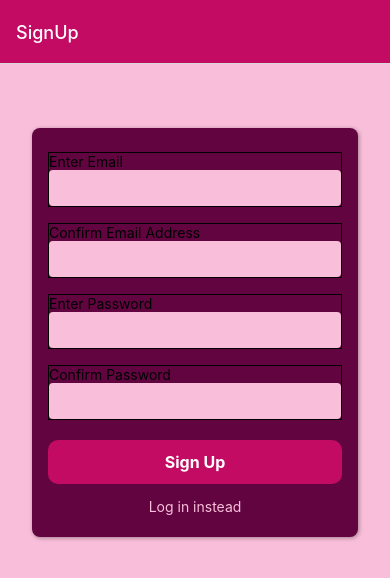
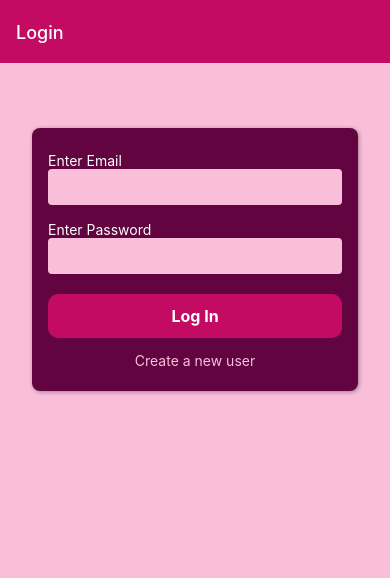
Before and after one commit to gurjnderSingh/RNUserAuthentication, a React Native app in the folder UserAuthentication/: screen /Login in a window 390 px wide. Shown: the top 578 px of the page. Built offline with nearby package versions, Linux system fonts and the light colour scheme.

Commit message:
Login and singup UI completed. User can move to signup from login screen and vice versa

```diff
--- a/UserAuthentication/App.js
+++ b/UserAuthentication/App.js
@@ -5,7 +5,7 @@ import {createNativeStackNavigator} from '@react-navigation/native-stack';
 import {COLOR} from './constants/styles';
 import LoginUI from './Screens/LoginScreen';
 import Button from './UI/Button';
-import WelcomeScreen from './Screens/WelcomeScreen';
+
 import FlatButton from './UI/FlatButton';
 import LoadingOverlay from './UI/LoadingOverlay';
 import IconButton from './UI/IconButton';
@@ -14,6 +14,8 @@ import AuthContent from './Auth/AuthContent';
 
 import SignUpScreen from './Screens/SignUpScreen';
 import LoginScreen from './Screens/LoginScreen';
+import WelcomeScreen from './Screens/WelcomeScreen';
+import { color } from 'react-native-reanimated';
 
 const Stack = createNativeStackNavigator();
 
@@ -25,10 +27,23 @@ function AuthStack() {
         headerTintColor: 'white',
         contentStyle: {backgroundColor: COLOR.primary100},
       }}>
-      {/* <Stack.Screen name="Login" component={LoginScreen} /> */}
+      <Stack.Screen name="Login" component={LoginScreen} />
       <Stack.Screen name="SignUp" component={SignUpScreen} />
     </Stack.Navigator>
   );
+}
+function AuthenticatedStack() {
+  return(
+      <Stack.Navigator
+      screenOptions={{
+        headerStyle:{backgroundColor: COLOR.primary500},
+        headerTintColor:'white',
+        contentStyle:{backgroundColor: color.primary100}
+      }}
+      >
+        <Stack.Screen name='"Welcome' component={WelcomeScreen}/>
+      </Stack.Navigator>
+  )
 }
 
 function Navigation() {
--- a/UserAuthentication/Auth/AuthContent.js
+++ b/UserAuthentication/Auth/AuthContent.js
@@ -1,12 +1,15 @@
 import React, {useState} from 'react';
 import {Alert, StyleSheet, View} from 'react-native';
+import {useNavigation} from '@react-navigation/native';
 
 import FlatButton from '../UI/FlatButton';
 import AuthForm from './AuthForm';
 import { COLOR } from '../constants/styles';
 
 
+
 function AuthContent({isLogin, onAuthenticate}) {
+  const navigation = useNavigation();
   const [credentialsInvalid, setCredentialsInvalid] = useState({
     email: false,
     password: false,
@@ -15,13 +18,16 @@ function AuthContent({isLogin, onAuthenticate}) {
   });
 
   function switchAuthModeHandler() {
-    // Todo
+    if (isLogin) {
+      navigation.navigate('SignUp');
+    } else {
+      navigation.navigate('Login');
+    }
   }
 
   function submitHandler(credentials) {
     console.log('Entered data ->', credentials);
     let {email, confirmEmail, password, confirmPassword} = credentials;
-
     email = email.trim();
     password = password.trim();
 
--- a/UserAuthentication/Auth/AuthForm.js
+++ b/UserAuthentication/Auth/AuthForm.js
@@ -3,22 +3,22 @@ import {View, Text, StyleSheet} from 'react-native';
 import Buttton from '../UI/Button';
 import Input from './Input';
 
-function AuthForm({islogin, onSubmit, credentialsInvalid}) {
-  const [enteredEmail, setenteredEmail] = useState('');;
-  const [enteredConfirmEmail, setenteredConfirmEmail] = useState('');;
-  const [enteredPassword, setenteredPassword] = useState('');;
-  const [enteredConfirmPassword, setenteredConfirmPassword] = useState('');;
+function AuthForm({isLogin, onSubmit, credentialsInvalid}) {
+  const [enteredEmail, setenteredEmail] = useState('');
+  const [enteredConfirmEmail, setenteredConfirmEmail] = useState('');
+  const [enteredPassword, setenteredPassword] = useState('');
+  const [enteredConfirmPassword, setenteredConfirmPassword] = useState('');
 
   const {
-      email: emailIsInvalid,
-      confirmEmail: emailsDontMatch,
-      password: passwordIsInvalid,
-      confirmPassword: passwordsDontMatch,
-    } = credentialsInvalid;
+    email: emailIsInvalid,
+    confirmEmail: emailsDontMatch,
+    password: passwordIsInvalid,
+    confirmPassword: passwordsDontMatch,
+  } = credentialsInvalid;
 
   function updateInputValuesHandler(inputType, enteredValue) {
     console.log('setting it');
-    switch  (inputType) {
+    switch (inputType) {
       case 'email':
         setenteredEmail(enteredValue);
         break;
@@ -43,7 +43,7 @@ function AuthForm({islogin, onSubmit, credentialsInvalid}) {
     });
   };
 
-  return  (
+  return (
     <View>
       <View>
         <Input
@@ -51,9 +51,9 @@ function AuthForm({islogin, onSubmit, credentialsInvalid}) {
           keyboardType="email-address"
           // isInvalid={emailIsInvalid}
           value={enteredEmail}
-          onUpdateValue={(value)=> updateInputValuesHandler('email', value)}
+          onUpdateValue={value => updateInputValuesHandler('email', value)}
         />
-        {!islogin && (
+        {!isLogin && (
           <Input
             label="Confirm Email Address"
             keyboardType="email-address"
@@ -71,7 +71,7 @@ function AuthForm({islogin, onSubmit, credentialsInvalid}) {
           value={enteredPassword}
           onUpdateValue={value => updateInputValuesHandler('password', value)}
         />
-        {!islogin && (
+        {!isLogin && (
           <Input
             label="Confirm Password"
             onUpdateValue={value =>
@@ -84,12 +84,12 @@ function AuthForm({islogin, onSubmit, credentialsInvalid}) {
         )}
         <View style={styles.buttons}>
           <Buttton onPress={onSubmitHandler}>
-            {islogin ? 'Log In' : 'Sign Up'}
+            {isLogin ? 'Log In' : 'Sign Up'}
           </Buttton>
         </View>
       </View>
     </View>
-  );;
+  );
 }
 export default AuthForm;
 const styles = StyleSheet.create({
--- a/UserAuthentication/Auth/Input.js
+++ b/UserAuthentication/Auth/Input.js
@@ -5,12 +5,12 @@ import {COLOR} from '../constants/styles';
 function Input({label, keyboardType, secure, onUpdateValue, value, isInvalid}) {
 
   function updateVal(enteredVal) {
-    console.log(enteredVal);
     onUpdateValue(enteredVal)
   }
   return  (
     <View style={styles.inputContainer}>
-      <Text style={[styles.label && isInvalid && styles.labelInvalid]}>
+      <Text style={{color:'white'}}>
+        {/* {[styles.label && isInvalid && styles.labelInvalid]}> */}
         {label}
       </Text>
       <TextInput
@@ -31,7 +31,7 @@ export default Input;
 const styles = StyleSheet.create({
   inputContainer: {
     marginVertical: 8,
-    borderWidth: 1,
+    borderWidth: 0,
   },
   label: {
     color: 'white',
--- a/UserAuthentication/Screens/LoginScreen.js
+++ b/UserAuthentication/Screens/LoginScreen.js
@@ -1,11 +1,9 @@
 import React from 'react';
 import {View, Text, StyleSheet} from 'react-native';
-
+import AuthContent from '../Auth/AuthContent';
+// choose Authenticate on Firbase for login/singup with email password
+//https://firebase.google.com/docs/reference/rest/auth#section-sign-in-email-password
 function LoginScreen() {
-    return(
-        <View>
-            <Text>LoginUI</Text>
-        </View>
-    )
+  return <AuthContent isLogin />;
 }
 export default LoginScreen;
--- a/UserAuthentication/Screens/SignUpScreen.js
+++ b/UserAuthentication/Screens/SignUpScreen.js
@@ -1,11 +1,9 @@
 import React from 'react';
-import {View,Text} from 'react-native';
+import {View, Text} from 'react-native';
 import AuthContent from '../Auth/AuthContent';
 
 function SignUpScreen() {
-    return(
-         <AuthContent isLogin={false} />
-    )
+  return <AuthContent/>;
 }
 
 export default SignUpScreen;
--- a/UserAuthentication/UI/FlatButton.js
+++ b/UserAuthentication/UI/FlatButton.js
@@ -15,6 +15,7 @@ function FlatButton({children, onPress}) {
 export default FlatButton;
 const styles = StyleSheet.create({
   button: {
+    // backgroundColor:'red',
     paddingHorizontal: 12,
     paddingVertical: 6,
   },
```
